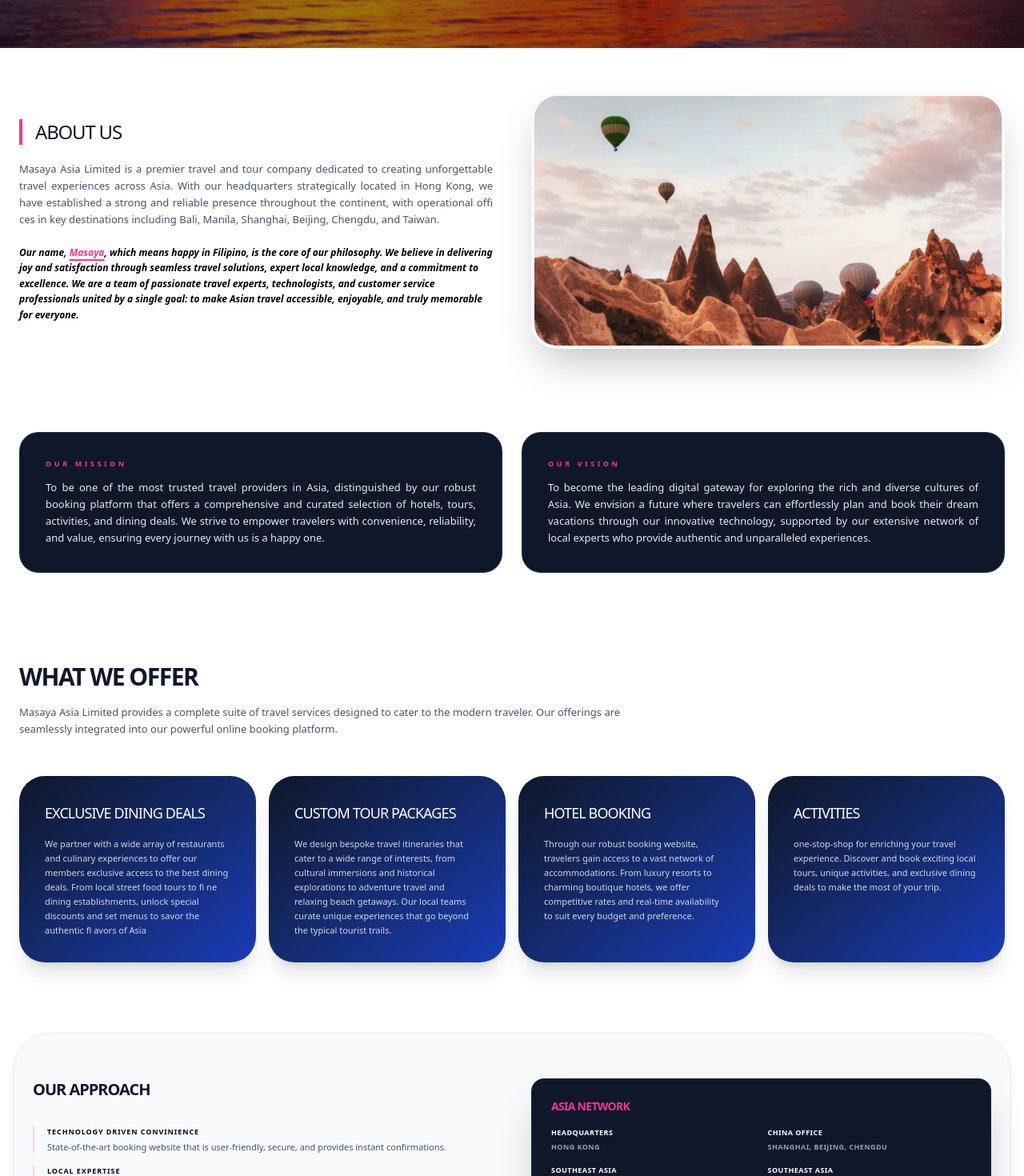
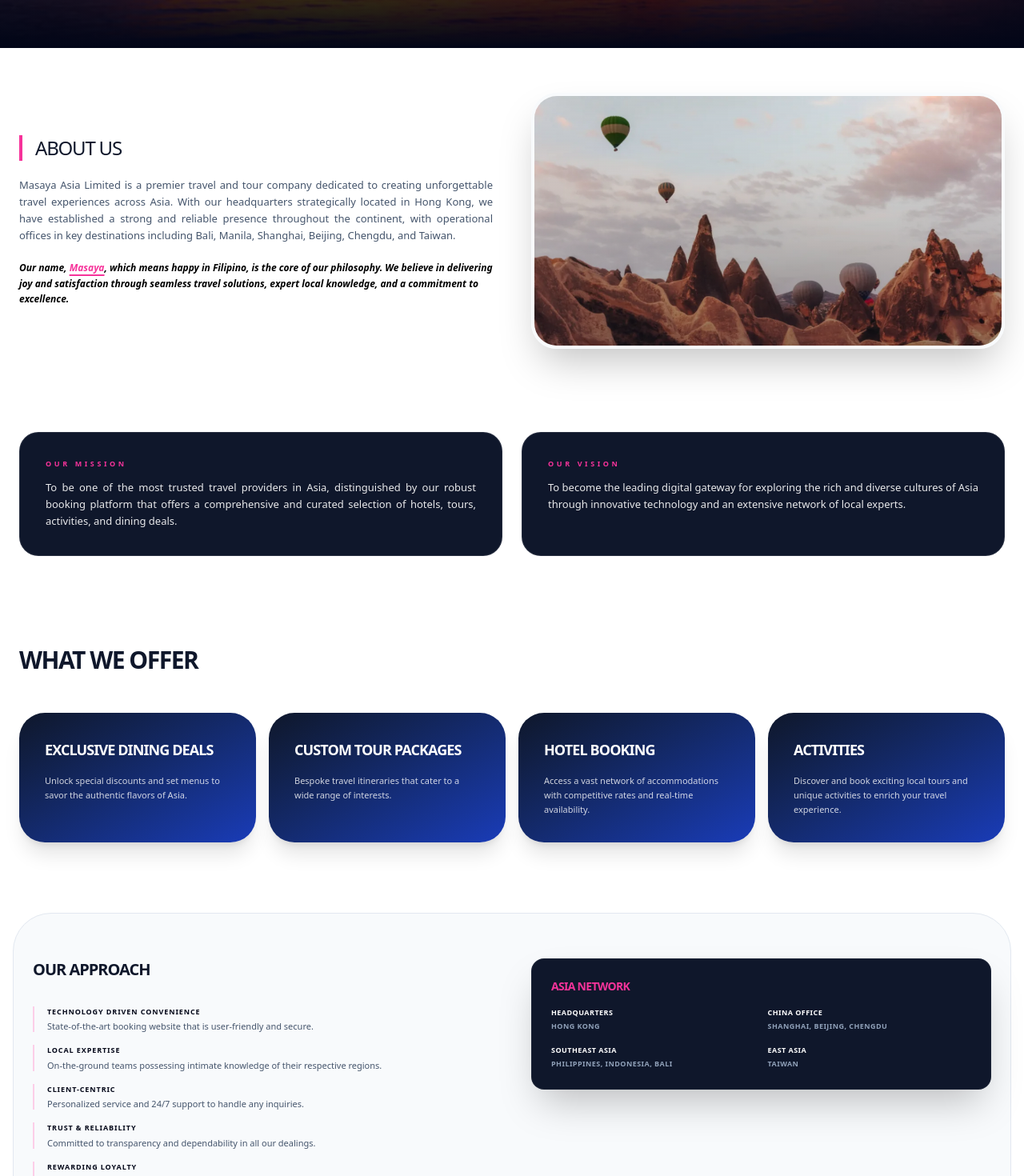
Before and after one commit to clotsss/masayaasia, a Next.js app: page /about-us in a window 1280 px wide. Shown: the part 260-1730 px from the top of the page at 80% size. Built offline with nearby package versions, Linux system fonts and the light colour scheme.

Commit message:
Update page.js
for image again again

```diff
--- a/app/about-us/page.js
+++ b/app/about-us/page.js
@@ -18,7 +18,7 @@ export default function AboutUs() {
   return (
     <div className="min-h-screen bg-white font-sans text-slate-900 selection:bg-pink-100 selection:text-pink-600">
 
-      {/* NAVIGATION BAR - UPDATED BACKGROUND TO MATCH SUNSET PHOTO */}
+      {/* NAVIGATION BAR */}
       <nav className="fixed top-0 left-0 right-0 z-[100] bg-slate-800/50 backdrop-blur-md px-6 py-1">
         <div className="max-w-7xl mx-auto flex justify-between items-center">
           <Link href="/">
@@ -33,7 +33,6 @@ export default function AboutUs() {
             </div>
           </Link>
 
-          {/* CLOSE BUTTON REPLACED X */}
           <Link href="/" className="group flex items-center">
             <span className="text-white text-[11px] uppercase tracking-[0.3em] hover:text-pink-500 transition-all duration-300 cursor-pointer">
               Close
@@ -42,7 +41,7 @@ export default function AboutUs() {
         </div>
       </nav>
 
-      {/* SECTION 1: HERO (NOW USING SUNSET.WEBP) */}
+      {/* SECTION 1: HERO */}
       <section className="relative h-[40vh] flex items-center justify-center bg-slate-950 overflow-hidden pt-12">
         <div className="absolute inset-0 z-0">
           <Image
@@ -52,8 +51,8 @@ export default function AboutUs() {
             className="object-cover object-bottom opacity-60 scale-105"
             priority
           />
-          {/* Dark Overlay for text readability */}
-          <div className="absolute inset-0 bg-latient-to-b from-slate-950/60 via-slate-950/20 to-slate-950"></div>
+          {/* Fixed "bg-gradient" typo here */}
+          <div className="absolute inset-0 bg-gradient-to-b from-slate-950/60 via-slate-950/20 to-slate-950"></div>
         </div>
         <div className="relative z-10 text-center px-4">
           <p className="text-white font-bold uppercase tracking-[0.5em] text-[10px] mb-3">Corporate Profile</p>
@@ -64,20 +63,19 @@ export default function AboutUs() {
         </div>
       </section>
 
-      {/* SECTION 2: IDENTITY (About Us Text) */}
+      {/* SECTION 2: IDENTITY */}
       <section className="py-14 px-6 max-w-7xl mx-auto">
         <div className="grid grid-cols-1 md:grid-cols-2 gap-12 items-center">
           <div className="space-y-5">
             <h3 className="text-2xl text-slate-900 tracking-tighter uppercase border-l-4 border-pink-500 pl-4">About us</h3>
             <p className="text-slate-600 leading-relaxed text-[13px] text-justify">
-           Masaya Asia Limited is a premier travel and tour company dedicated to creating unforgettable travel experiences across Asia. With our headquarters strategically located in Hong Kong, we have established a strong and reliable presence throughout the continent, with operational offi ces in key destinations including Bali, Manila, Shanghai, Beijing, Chengdu, and Taiwan.
+              Masaya Asia Limited is a premier travel and tour company dedicated to creating unforgettable travel experiences across Asia. With our headquarters strategically located in Hong Kong, we have established a strong and reliable presence throughout the continent, with operational offices in key destinations including Bali, Manila, Shanghai, Beijing, Chengdu, and Taiwan.
             </p>
             <p className="text-black font-bold italic leading-relaxed text-[12px]">
-              Our name, <span className="text-pink-500 font-bold underline decoration-2 underline-offset-4">Masaya</span>, which means happy in Filipino, is the core of our philosophy. We believe in delivering joy and satisfaction through seamless travel solutions, expert local knowledge, and a commitment to excellence. We are a team of passionate travel experts, technologists, and customer service professionals united by a single goal: to make Asian travel accessible, enjoyable, and truly memorable for everyone.
+              Our name, <span className="text-pink-500 font-bold underline decoration-2 underline-offset-4">Masaya</span>, which means happy in Filipino, is the core of our philosophy. We believe in delivering joy and satisfaction through seamless travel solutions, expert local knowledge, and a commitment to excellence.
             </p>
           </div>
 
-          {/* THE CHANGED PART: Automatic transition with focal point at the bottom */}
           <div className="relative h-[320px] rounded-[2rem] overflow-hidden shadow-2xl border-4 border-slate-50">
             {transitionImages.map((src, index) => (
               <div
@@ -90,12 +88,12 @@ export default function AboutUs() {
                   src={src}
                   alt={`Masaya Culture ${index + 1}`}
                   fill
-                  /* 'object-bottom' para focus sa lower part ng image kung nasaan ang boat/subject */
                   className="object-cover object-bottom"
                 />
               </div>
             ))}
-            <div className="absolute inset-0 bg-latient-to-t from-slate-950/40 to-transparent"></div>
+            {/* Fixed "bg-gradient" typo here */}
+            <div className="absolute inset-0 bg-gradient-to-t from-slate-950/40 to-transparent"></div>
           </div>
         </div>
       </section>
@@ -106,14 +104,14 @@ export default function AboutUs() {
           <div className="bg-slate-900 backdrop-blur-md p-8 rounded-3xl border border-white/10 hover:border-pink-500/50 transition-all duration-500">
             <h2 className="text-pink-500 text-[9px] font-black uppercase tracking-[0.4em] mb-3">Our Mission</h2>
             <p className="text-white text-[13px] font-light leading-relaxed text-justify opacity-90">
-          To be one of the most trusted travel providers in Asia, distinguished by our robust booking platform that offers a comprehensive and curated selection of hotels, tours, activities, and dining deals. We strive to empower travelers with convenience, reliability, and value, ensuring every journey with us is a happy one.
+              To be one of the most trusted travel providers in Asia, distinguished by our robust booking platform that offers a comprehensive and curated selection of hotels, tours, activities, and dining deals.
             </p>
           </div>
           <div className="bg-slate-900 backdrop-blur-md p-8 rounded-3xl border border-white/10 hover:border-pink-500/50 transition-all duration-500">
             <h2 className="text-pink-500 text-[9px] font-black uppercase tracking-[0.4em] mb-3">Our Vision</h2>
             <p className="text-white text-[13px] font-light leading-relaxed text-justify opacity-90">
-           To become the leading digital gateway for exploring the rich and diverse cultures of Asia. We envision a future where travelers can effortlessly plan and book their dream vacations through our innovative technology, supported by our extensive network of local experts who provide authentic and unparalleled experiences.
-           </p>
+              To become the leading digital gateway for exploring the rich and diverse cultures of Asia through innovative technology and an extensive network of local experts.
+            </p>
           </div>
         </div>
       </section>
@@ -121,34 +119,18 @@ export default function AboutUs() {
       {/* SECTION: WHAT WE OFFER */}
       <section className="py-16 px-6 max-w-7xl mx-auto">
         <div className="mb-12">
-
           <h3 className="text-3xl font-black tracking-tighter uppercase text-slate-900 mb-4">What We Offer</h3>
-          <p className="text-slate-600 text-[13px] leading-relaxed max-w-3xl">
-          Masaya Asia Limited provides a complete suite of travel services designed to cater to the modern traveler. Our offerings are seamlessly integrated into our powerful online booking platform.
-          </p>
         </div>
 
         <div className="grid grid-cols-1 md:grid-cols-2 lg:grid-cols-4 gap-4">
           {[
-            {
-              title: "Exclusive Dining Deals",
-              desc: "We partner with a wide array of restaurants and culinary experiences to offer our members exclusive access to the best dining deals. From local street food tours to fi ne dining establishments, unlock special discounts and set menus to savor the authentic fl avors of Asia"
-            },
-            {
-              title: "Custom Tour Packages",
-              desc: "We design bespoke travel itineraries that cater to a wide range of interests, from cultural immersions and historical explorations to adventure travel and relaxing beach getaways. Our local teams curate unique experiences that go beyond the typical tourist trails."
-            },
-            {
-              title: "Hotel Booking",
-              desc: "Through our robust booking website, travelers gain access to a vast network of accommodations. From luxury resorts to charming boutique hotels, we offer competitive rates and real-time availability to suit every budget and preference."
-            },
-            {
-              title: "Activities",
-              desc: "one-stop-shop for enriching your travel experience. Discover and book exciting local tours, unique activities, and exclusive dining deals to make the most of your trip."
-            }
+            { title: "Exclusive Dining Deals", desc: "Unlock special discounts and set menus to savor the authentic flavors of Asia." },
+            { title: "Custom Tour Packages", desc: "Bespoke travel itineraries that cater to a wide range of interests." },
+            { title: "Hotel Booking", desc: "Access a vast network of accommodations with competitive rates and real-time availability." },
+            { title: "Activities", desc: "Discover and book exciting local tours and unique activities to enrich your travel experience." }
           ].map((item, idx) => (
             <div key={idx} className="p-8 bg-gradient-to-br from-slate-900 to-blue-800 rounded-[2rem] text-white shadow-xl hover:-translate-y-1 transition-transform duration-300">
-              <h4 className="text-lg font black uppercase tracking-tighter mb-4">{item.title}</h4>
+              <h4 className="text-lg font-black uppercase tracking-tighter mb-4">{item.title}</h4>
               <p className="text-[11px] leading-relaxed opacity-80 font-medium">{item.desc}</p>
             </div>
           ))}
@@ -159,21 +141,18 @@ export default function AboutUs() {
       <section className="bg-slate-50 py-14 px-6 rounded-[3rem] mx-4 my-6 border border-slate-200">
         <div className="max-w-7xl mx-auto grid grid-cols-1 md:grid-cols-2 gap-12 items-start">
           <div>
-
             <h3 className="text-xl font-black mb-8 tracking-tighter uppercase text-slate-900">Our Approach</h3>
-
             <ul className="space-y-4">
               {[
-                { label: "Technology DriveN Convinience", val: "State-of-the-art booking website that is user-friendly, secure, and provides instant confirmations." },
-                { label: "Local Expertise", val: "With offi ces across Asia, our on-the-ground teams possess intimate knowledge of their respective regions, allowing us to offer authentic advice and support." },
-                { label: "Client-Centric", val: "We prioritize our clients' needs, offering personalized service and 24/7 support to handle any inquiries or challenges that may arise during their travels." },
-                { label: "Trust & Reliability", val: "We are committed to transparency and dependability in all our dealings, from secure payment systems to vetted travel partners."},
-                   { label: "Rewarding and Loyalty", val: "We value our community of travelers through a robust membership program. Our system allows members to Earn points on every booking, Buy points for exclusive advantages, Redeem them for services, Convert them with partner programs, and Share points with friends and family."
-                 },
+                { label: "Technology Driven Convenience", val: "State-of-the-art booking website that is user-friendly and secure." },
+                { label: "Local Expertise", val: "On-the-ground teams possessing intimate knowledge of their respective regions." },
+                { label: "Client-Centric", val: "Personalized service and 24/7 support to handle any inquiries." },
+                { label: "Trust & Reliability", val: "Committed to transparency and dependability in all our dealings." },
+                { label: "Rewarding Loyalty", val: "Earn, redeem, and share points with our robust membership program." }
               ].map((point, idx) => (
                 <li key={idx} className="flex flex-col border-l-2 border-pink-200 pl-4 hover:border-pink-500 transition-colors">
                   <span className="text-slate-950 font-black uppercase text-[9px] tracking-widest mb-1">{point.label}</span>
-                  <p className="text-slate-600 text-[11px] leading-snug text-justify">{point.val}</p>
+                  <p className="text-slate-600 text-[11px] leading-snug">{point.val}</p>
                 </li>
               ))}
             </ul>
@@ -185,8 +164,7 @@ export default function AboutUs() {
               <div className="grid grid-cols-2 gap-4 text-[9px] font-bold uppercase tracking-wider text-slate-400">
                 <div><p className="text-white mb-1">Headquarters</p>Hong Kong</div>
                 <div><p className="text-white mb-1">China Office</p>Shanghai, Beijing, Chengdu</div>
-                <div><p className="text-white mb-1">Southeast Asia</p>Philippines,</div>
-                <div><p className="text-white mb-1">Southeast Asia</p>Indonesia,Bali</div>
+                <div><p className="text-white mb-1">Southeast Asia</p>Philippines, Indonesia, Bali</div>
                 <div><p className="text-white mb-1">East Asia</p>Taiwan</div>
               </div>
             </div>
@@ -199,7 +177,7 @@ export default function AboutUs() {
         <div className="max-w-7xl mx-auto flex flex-col md:flex-row justify-between items-center gap-10">
           <div className="text-center md:text-left">
             <h2 className="text-[9px] font-bold text-pink-500 uppercase tracking-[0.4em] mb-2">Connect with us</h2>
-            <h3 className="text-2xl font-black text-white uppercase tracking-tighter leading-tight">Plan your next adventure</h3>
+            <h3 className="text-2xl font-black text-white uppercase tracking-tighter">Plan your next adventure</h3>
           </div>
 
           <div className="grid grid-cols-1 sm:grid-cols-3 gap-8 text-center md:text-left">
@@ -209,23 +187,22 @@ export default function AboutUs() {
             </div>
             <div>
               <p className="text-[8px] font-bold text-slate-500 uppercase tracking-widest mb-1">Phone</p>
-              <p className="text-white  text-[11px]">+63 976 104 2451</p>
+              <p className="text-white text-[11px]">+63 976 104 2451</p>
             </div>
             <div>
               <p className="text-[8px] font-bold text-slate-500 uppercase tracking-widest mb-1">Location</p>
-              <p className="text-white  text-[11px] uppercase">Hong Kong, Sheung Wan</p>
+              <p className="text-white text-[11px] uppercase">Hong Kong, Sheung Wan</p>
             </div>
           </div>
 
           <Link
             href="https://www.masayatrip.com"
             target="_blank"
-            className="px-8 py-3 bg-white text-black font-black uppercase tracking-widest text-[10px] rounded-full hover:bg-pink-500 hover:text-slate-950 transition-all shadow-lg"
+            className="px-8 py-3 bg-white text-black font-black uppercase tracking-widest text-[10px] rounded-full hover:bg-pink-500 transition-all shadow-lg"
           >
             Visit Website
           </Link>
         </div>
-
         <div className="mt-6 pt-6 border-t border-white/5 text-center">
           <p className="text-[8px] text-white font-bold uppercase tracking-[0.3em]">
             © 2026 Masaya Asia Limited · Professional Identity
```
